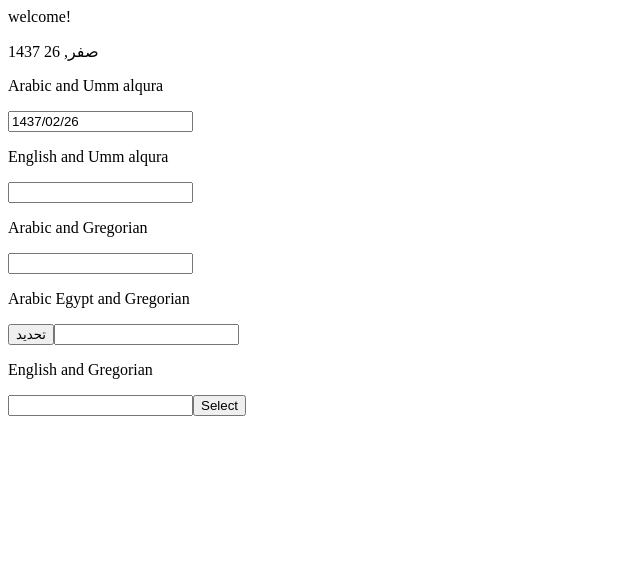
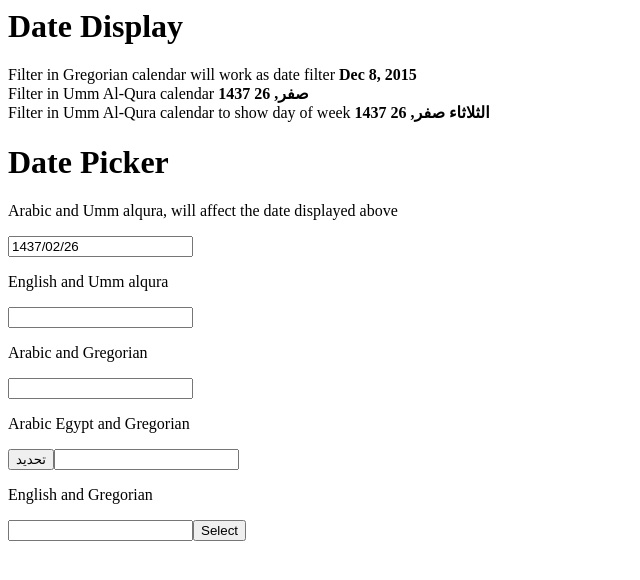
Before and after one commit to mkhodary/Angular_Umm_alqura_calendar, a plain HTML site: page Index.html in a window 1280 px wide. Shown: the whole page, without its empty margins (0-640 px from the left). Drawn offline with nearby package versions, Linux system fonts and the light colour scheme.

Commit message:
Update filter

```diff
--- a/Index.html
+++ b/Index.html
@@ -16,18 +16,27 @@
         <script type="text/javascript" src="js/jquery.calendars.plus.min.js"></script>
         <script type="text/javascript" src="js/angular.min.js"></script>
 
-        <script type="text/javascript" src="js/module.js"></script>
-        <script type="text/javascript" src="datepicker/kdatepicker.js"></script>
-        <script type="text/javascript" src="datepicker/kdatepicker.filter.js"></script>
+        <script type="application/javascript" src="kdate/kdate.module.js"></script>
+        <script type="text/javascript" src="kdate/kdate.filter.js"></script>
+        <script type="text/javascript" src="kdate/kdate.picker.js"></script>
+        <script type="text/javascript" src="app.module.js"></script>
 
         <link rel="stylesheet" type="text/css" href="css/jquery.calendars.picker.css">
     </head>
 
     <body ng-app="app">
         <div ng-controller="mainController">
-            <p>{{greeting}}</p>
-            <span>{{date1 | kdate}}</span> <!-- This filter is still in development mode -->
-            <p>Arabic and Umm alqura</p>
+            <h1>Date Display</h1>
+            <span> Filter in Gregorian calendar will work as date filter</span>
+            <span><B>{{date1 | kdate}}</B></span>
+            <br>
+            <span> Filter in Umm Al-Qura calendar</span>
+            <span><B>{{date1 | kdate: '' : 'ar' : 'ummalqura'}}</B></span>
+            <br>
+            <span> Filter in Umm Al-Qura calendar to show day of week</span>
+            <span><B>{{date1 | kdate: 'EEEE' : 'ar' : 'ummalqura'}}</B></span>
+            <h1>Date Picker</h1>
+            <p>Arabic and Umm alqura, will affect the date displayed above</p>
             <input type="text" id="popupDatePicker" class="is-calendarPicker" ng-model='date1'
                    calendarType="ummalqura"
                    language="ar"
--- a/js/module.js
+++ b/app.module.js
@@ -2,10 +2,9 @@
 (function () {
     'use strict';
 
-    var app = angular.module('app', []);
+    var app = angular.module('app', ['kdate']);
 
     app.controller('mainController', ['$scope', function ($scope) {
-        $scope.greeting = 'welcome!';
         $scope.date1 = new Date();
         $scope.date2;
         $scope.date3;
--- a/datepicker/kdatepicker.filter.js
+++ /dev/null
@@ -1,25 +0,0 @@
-/* http://mkhodary.com
-   kdatepicker.js
-   Written by Mohamed Elkhodary - December 2015.
-   Available under the MIT license.
-   Please attribute the author if you use it. */
-
-(function () {
-    'use strict';
-
-    angular.module('app')
-
-    .filter('kdate', function(){
-        return function(input, dateformat){
-            var months = 'محرم_صفر_ربيع الأول_ربيع الأخر_جمادي الأول_جمادي الأخرة_رجب_شعبان_رمضان_شوال_ذو القعدة_ذو الحجة';
-            var monthsArr = months.split('_');
-
-            var date = new Date(input);
-            var day = date.getDate();
-            var month = date.getMonth();
-            var year = date.getFullYear();
-
-            return monthsArr[month] + ', '+ + day + ' ' + year;
-        }
-    })
-})();
--- /dev/null
+++ b/kdate/kdate.filter.js
@@ -0,0 +1,65 @@
+/* http://mkhodary.com
+   kdatepicker.js
+   Written by Mohamed Elkhodary - December 2015.
+   Available under the MIT license.
+   Please attribute the author if you use it. */
+
+(function () {
+    'use strict';
+
+    angular.module('kdate')
+        .filter('kdate', kdate);
+
+    kdate.$inject = ['$filter'];
+
+    function kdate($filter) {
+        return function (input, dateformat, language, calendarType) {
+            if (!input)
+                return;
+
+            if (calendarType == "ummalqura") {
+                var monthsArbic = "المحرّم_صفر_ربيع الأول_ربيع الثاني_جمادى الاول_جمادى الآخر_رجب_شعبان_رمضان_شوّال_ذو القعدة_ذو الحجة";
+                var weekArabic = "الأحد_الإثنين_الثلاثاء_الأربعاء_الخميس_الجمعة_السبت";
+                var monthsEnglish = "Al-Muharram_Safar_Rabi' al-awwal_Rabi' Al-Thani_Jumada Al-Awwal_Jumada Al-Thani_Rajab_Sha'aban_Ramadan_Shawwal_Dhu al-Qi'dah_Dhu al-Hijjah";
+                var weekEnglish = "Sunday_Monday_Tuesday_Wednesday_Thursday_Friday_Saturday";
+                var monthsArr;
+                var weekArr;
+
+                if (language === 'ar') {
+                    monthsArr = monthsArbic.split('_');
+                    weekArr = weekArabic.split('_');
+                } else if (language === 'en') {
+                    monthsArr = monthsEnglish.split('_');
+                    weekArr = weekEnglish.split('_');
+                }
+
+                //date conversion
+                var date = new Date(input);
+                var dayOfWeek = date.getDay();
+                var jdate = $.calendars.instance().newDate(
+                    parseInt(date.getFullYear(), 10),
+                    parseInt(date.getMonth() + 1, 10),
+                    parseInt(date.getDate(), 10)).toJD();
+
+                // Get date result that will be dispalyed.
+                var dateResult = $.calendars.instance("ummalqura").fromJD(jdate);
+                var result = new Date(dateResult);
+                result.setHours(date.getHours());
+                result.setMinutes(date.getMinutes());
+                result.setSeconds(date.getSeconds());
+                result.setMilliseconds(date.getMilliseconds());
+
+                var day = result.getDate();
+                var month = result.getMonth();
+                var year = result.getFullYear();
+
+                if (dateformat.slice(0, 4) == "EEEE") {
+                    return weekArr[dayOfWeek] + ' ' + monthsArr[month] + ', ' + day + ' ' + year;
+                }
+                return monthsArr[month] + ', ' + day + ' ' + year;
+            } else {
+                return $filter('date')(input, dateformat);
+            }
+        }
+    }
+})();
--- /dev/null
+++ b/kdate/kdate.module.js
@@ -0,0 +1,11 @@
+/* http://mkhodary.com
+   kdatepicker.js
+   Written by Mohamed Elkhodary - December 2015.
+   Available under the MIT license.
+   Please attribute the author if you use it. */
+
+(function(){
+    'use strict';
+
+    angular.module('kdate', []);
+})();
--- a/datepicker/kdatepicker.js
+++ b/kdate/kdate.picker.js
@@ -7,7 +7,7 @@
 (function () {
     'use strict';
 
-    angular.module('app')
+    angular.module('kdate')
 
     .directive('kdatepicker', function () {
         return {
@@ -23,6 +23,10 @@
                     var showOnFocus = attrs.showonfocus === 'true';
                     var btnText = attrs.btntriggertext ? attrs.btntriggertext : '*';
                     var dateResult = null;
+
+                    ngModel.$formatters.push(function (value) {
+                        return $filter('kdate')(value, dateFormat);
+                    });
 
                     if (ngModel.$modelValue) {
 
@@ -54,7 +58,25 @@
                         $.calendarsPicker.regionalOptions[language], {
                             onSelect: function (date) {
                                 scope.$apply(function () {
-                                    ngModel.$setViewValue(new Date(date));
+                                    date = new Date(date);
+                                    var result;
+                                    if (calendarType === "ummalqura") {
+                                        var jdate = $.calendars.instance("ummalqura").newDate(
+                                            parseInt(date.getFullYear(), 10),
+                                            parseInt(date.getMonth() + 1, 10),
+                                            parseInt(date.getDate(), 10)).toJD();
+
+                                        // Get date result that will be dispalyed.
+                                        var dateResult = $.calendars.instance().fromJD(jdate);
+                                        result = new Date(dateResult);
+                                        result.setHours(date.getHours());
+                                        result.setMinutes(date.getMinutes());
+                                        result.setSeconds(date.getSeconds());
+                                        result.setMilliseconds(date.getMilliseconds());
+                                    } else {
+                                        result = date;
+                                    }
+                                    ngModel.$setViewValue(result);
                                 });
                             }
                         }));
```
